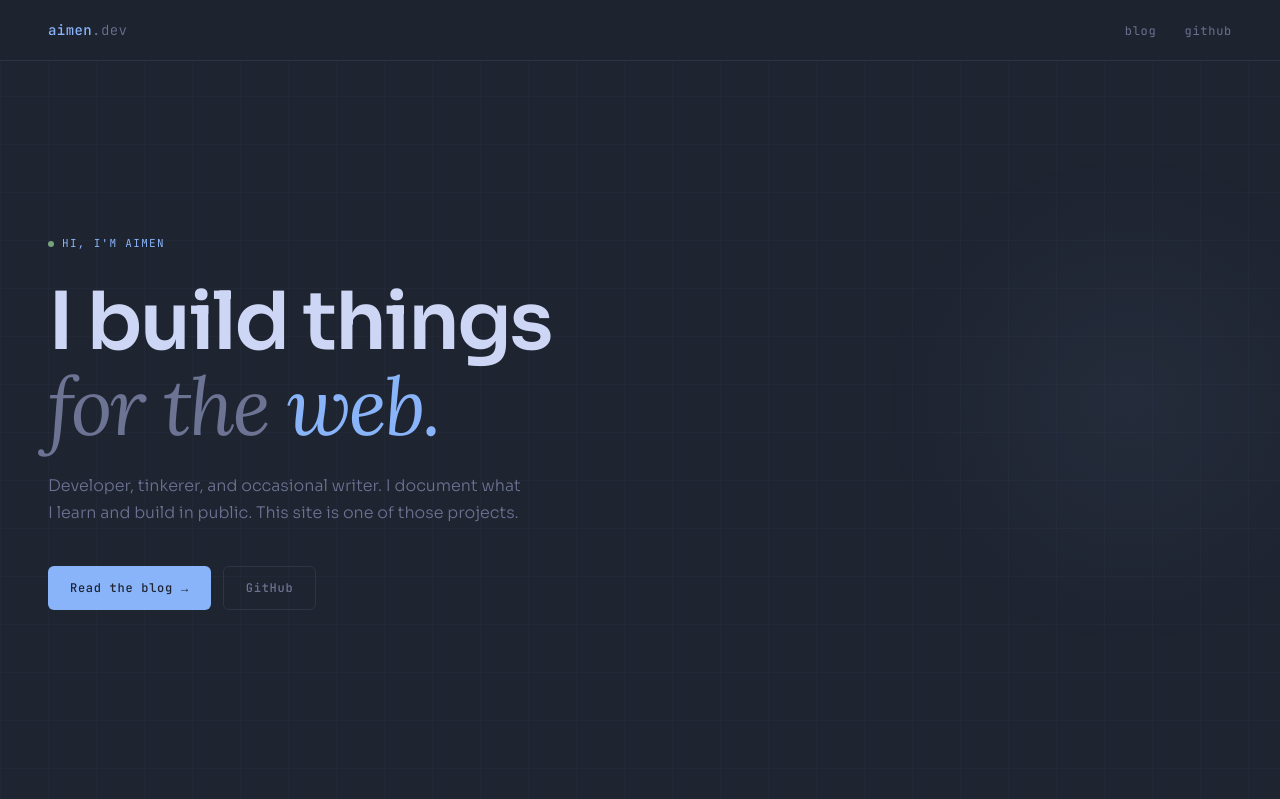
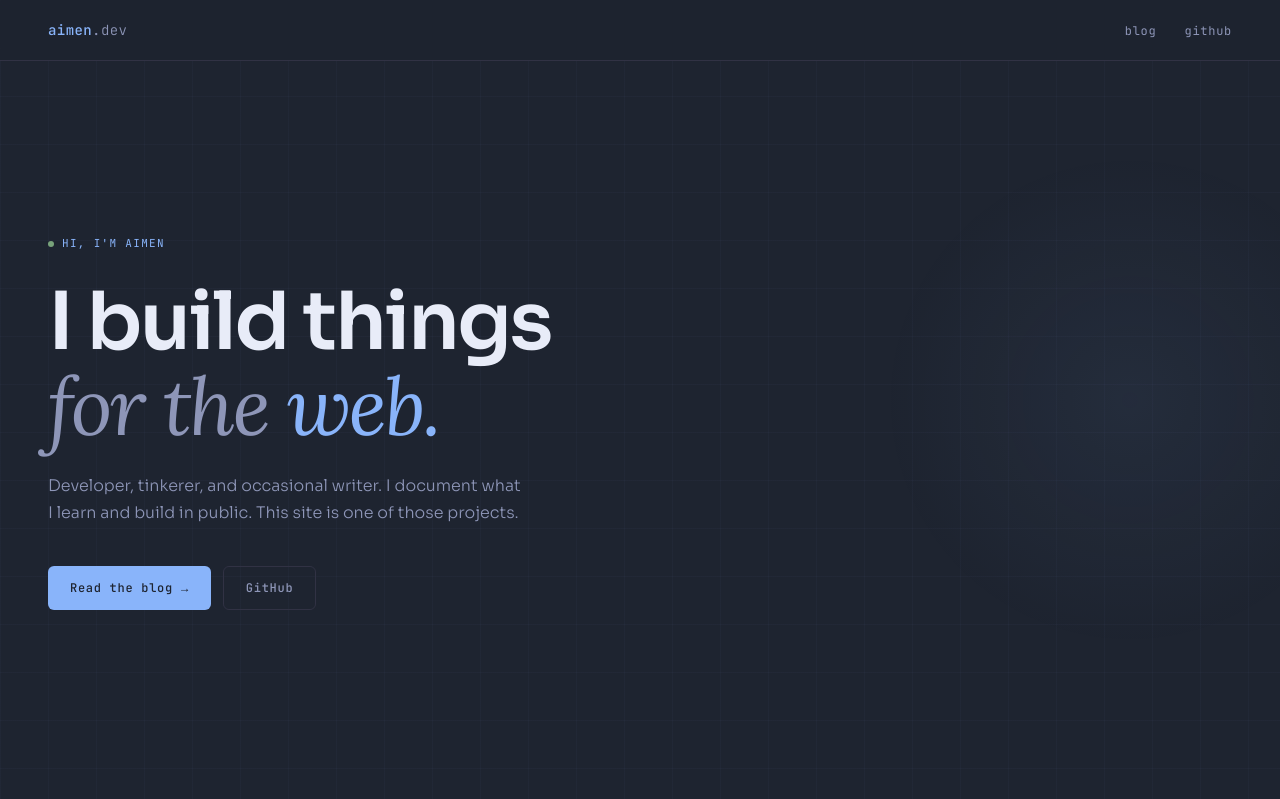
Before and after one commit to AimAbe/aimen-dev, a Next.js app: page / in a window 1280 px wide. Shown: the top 799 px of the page. Built offline with nearby package versions, Linux system fonts and the light colour scheme; no server answers; the database is empty.

Commit message:
brighter text

```diff
--- a/app/globals.css
+++ b/app/globals.css
@@ -9,8 +9,8 @@
     --surface:   #252D3D;
     --surface2:  #2A3347;
     --border:    #313244;
-    --text:      #CDD6F4;
-    --muted:     #6C7393;
+    --text:      #E8ECF8;
+    --muted:     #8E96B8;
     --accent:    #89B4FA;
     --accent2:   #A6E3A1;
     --accent3:   #F38BA8;
```
